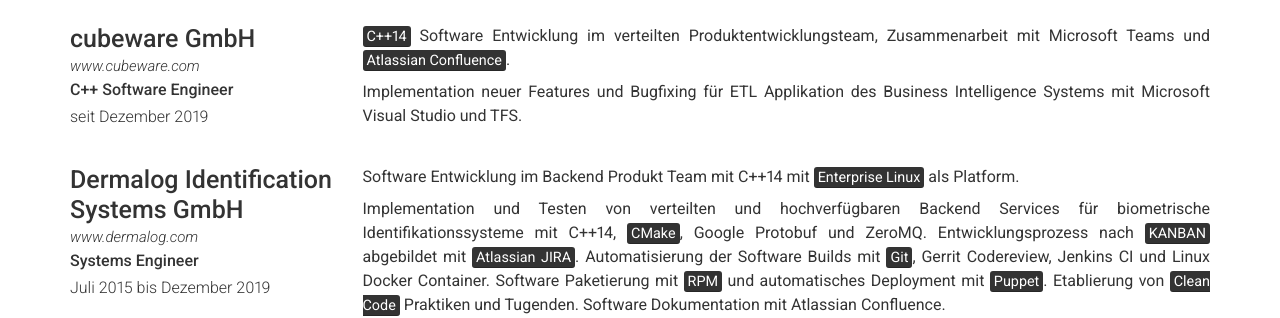
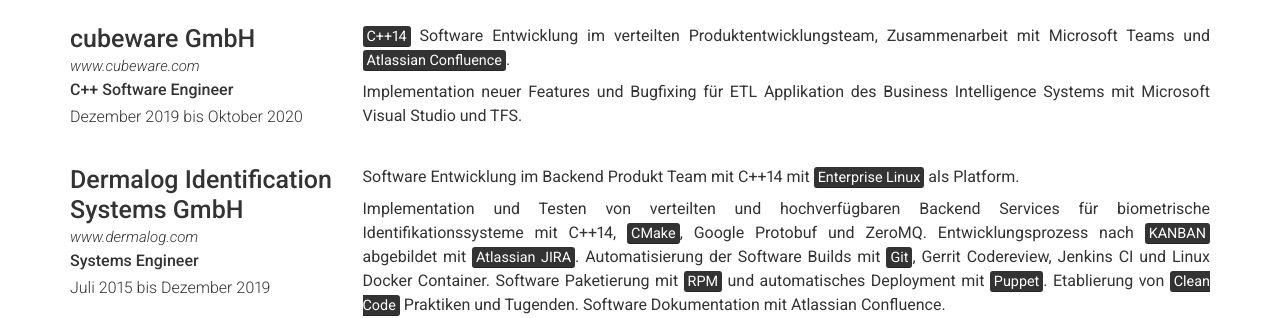
Before and after one commit to saemu/saemu.github.io, a Jekyll site: the page built from README.md, in a window 1280 px wide and 900 px high, scrolled down 453 px. Shown: the part 153-471 px from the top of the window. Built offline with Jekyll 4.4.1, drawn with Linux system fonts in a browser that asks for light colours; nearby versions of some CDN libraries; our own code applies the rules of GitHub Pages for plain Markdown files.

Commit message:
Update experience.yml

```diff
--- a/_data/experience.yml
+++ b/_data/experience.yml
@@ -2,7 +2,7 @@
   company: cubeware GmbH
   link: www.cubeware.com
   job_title: C++ Software Engineer
-  dates: seit Dezember 2019
+  dates: Dezember 2019 bis Oktober 2020
   description: |
     <mark>C++14</mark> Software Entwicklung im verteilten Produktentwicklungsteam, Zusammenarbeit mit Microsoft Teams und <mark>Atlassian Confluence</mark>.
 
```
